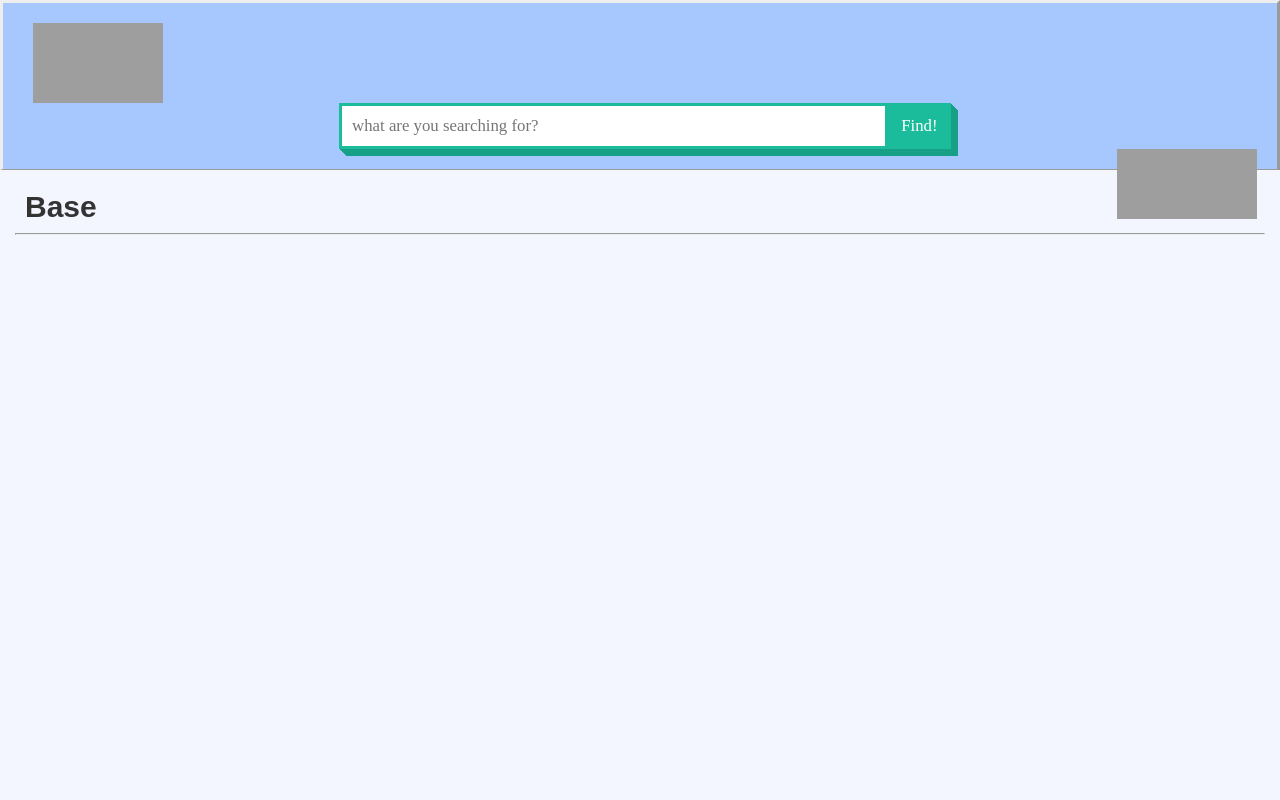
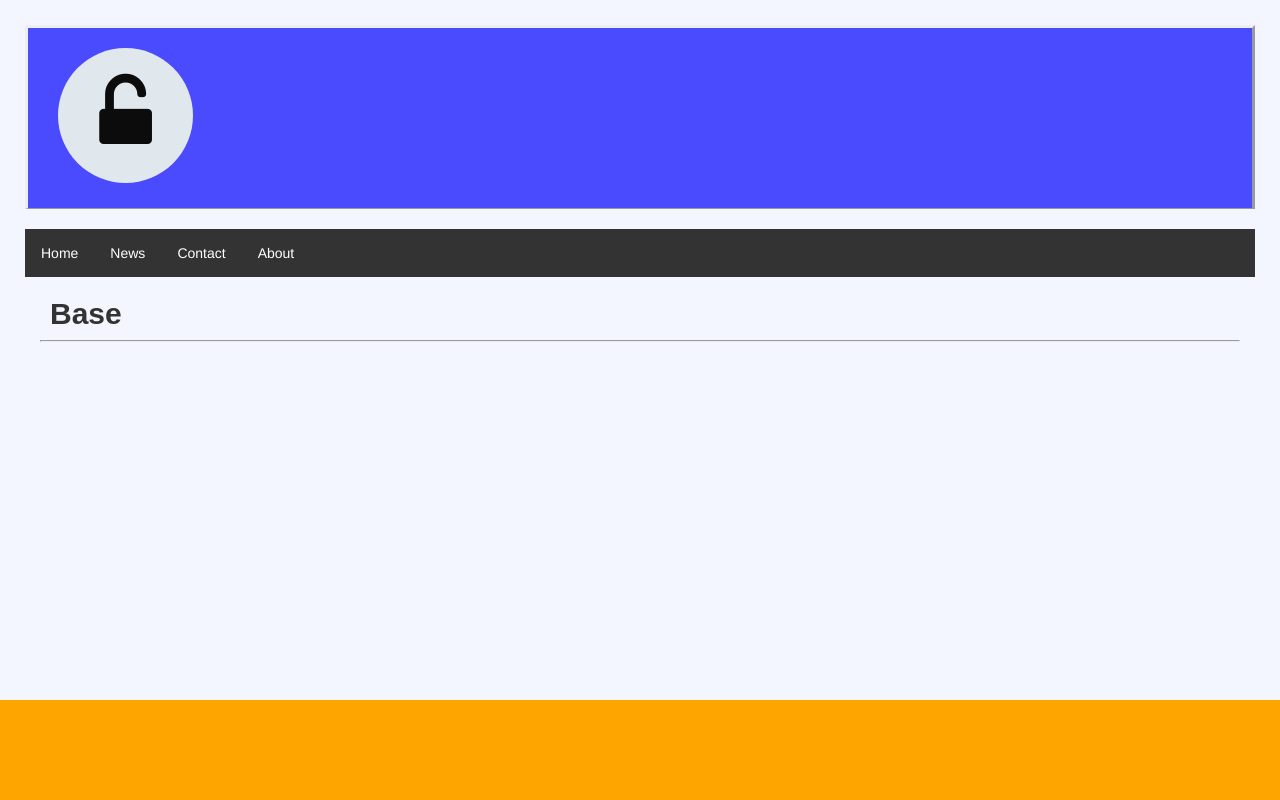
Before and after one commit to rarques/CRM_JointProject, a Django app: page / in a window 1280 px wide. Run offline with Django 3.2, Linux system fonts and the light colour scheme; some libraries are stand-ins or nearby versions; grey boxes are pictures that could not be loaded.

Commit message:
afegit peu de pagina, falte posar bé els iconos, quan els pugui recuperar ho faig

```diff
--- a/CRMapp/static/css/base.css
+++ b/CRMapp/static/css/base.css
@@ -1,5 +1,10 @@
+html {
+	position: relative;
+	min-height: 100%;
+}
+
 .page-header {
-    background-color: #a7c7ff;
+    background-color: #4a4aff;
     border-style: outset;
     margin-top: 0;
     padding: 20px 20px 20px 30px;
@@ -7,6 +12,8 @@
 
 body {
     background-color: #f4f6ff;
+    margin: 0 0 125px;
+	padding: 25px;
 }
 .page-title {
     font-family: Arial;
@@ -14,9 +21,9 @@ body {
 }
 
 .close-image{
-    display: block;
-    float:right;
-    position:relative;
+    position: absolute;
+    top: 0px;
+    right: 0px;
 }
 
 .content {
@@ -36,38 +43,37 @@ hr {
     border-width: 1px;
 }
 
-.field {
-  display:flex;
-  position: relative;
-  margin: 0 auto;
-  width:50%;
-  flex-direction:row;
-  box-shadow:
-   1px 1px 0 rgb(22, 160, 133),
-   2px 2px 0 rgb(22, 160, 133),
-   3px 3px 0 rgb(22, 160, 133),
-   4px 4px 0 rgb(22, 160, 133),
-   5px 5px 0 rgb(22, 160, 133),
-   6px 6px 0 rgb(22, 160, 133),
-   7px 7px 0 rgb(22, 160, 133)
-  ;
+ul {
+    list-style-type: none;
+    margin-top: 0;
+    padding: 0;
+    overflow: hidden;
+    background-color: #333;
 }
 
-.field>input[type=text],
-.field>button {
-  display:block;
-  font:1.2em 'Montserrat Alternates';
+li {
+    float: left;
 }
 
-.field>input[type=text] {
-  flex:1;
-  padding:0.6em;
-  border:0.2em solid rgb(26, 188, 156);
+li a {
+    display: block;
+    color: white;
+    text-align: center;
+    padding: 14px 16px;
+    text-decoration: none;
 }
 
-.field>button {
-  padding:0.6em 0.8em;
-  background-color:rgb(26, 188, 156);
-  color:white;
-  border:none;
+/* Change the link color to #111 (black) on hover */
+li a:hover {
+    background-color: #111;
+    padding-left: 15px;
 }
+
+footer {
+	background-color: orange;
+	position: absolute;
+	left: 0;
+	bottom: 0;
+	height: 100px;
+	width: 100%;
+}
--- a/CRMapp/templates/base.html
+++ b/CRMapp/templates/base.html
@@ -13,21 +13,20 @@
 
     <body>
         <div class ="page-header">
-             <img src="{% static 'images/Logo.png' %}" style="width:130px;height:80px;">
-             <div class="field" id="searchform">
-                 <input type="text" id="searchterm" placeholder="what are you searching for?" />
-                 <button type="button" id="search">Find!</button>
+            <div class="close-image"></div>
+                <link href="//maxcdn.bootstrapcdn.com/font-awesome/4.2.0/css/font-awesome.min.css" rel="stylesheet"><i class="fa fa-unlock-alt" style="color: rgb(12, 12, 12); font-size: 82px; box-sizing: content-box; line-height: 135px; text-align: center; width: 135px; height: 135px; display: inline-block; overflow: hidden; border-radius: 50%; background-color: rgb(224, 231, 237);"></i>
             </div>
-             <div class="close-image">
-                 <img src="{% static 'images/Carrito.png' %}" style="width:70px;height:70px;top:-5px;right:-10px;">
-             </div>
-             <div class="close-image">
-                 <a href="a la view de log-in">
-                 <img src="{% static 'images/Login.png' %}" style="width:70px;height:70px;top:-15px;right:10px;">
-                 </a>
-             </div>
         </div>
-
+        <div>
+            <nav>
+                <ul>
+                  <li><a href="default.asp">Home</a></li>
+                  <li><a href="news.asp">News</a></li>
+                  <li><a href="contact.asp">Contact</a></li>
+                  <li><a href="about.asp">About</a></li>
+                </ul>
+            </nav>
+        </div>
         <div class ="page-title">
             <h2><strong>{{PageTitle}}</strong></h2>
         </div>
@@ -36,5 +35,7 @@
         {% block content %}
         {% endblock %}
 
+        <footer></footer>
+
     </body>
 </html>
```
Also changed, not shown: CRMapp/static/images/desplegable.png (added).
